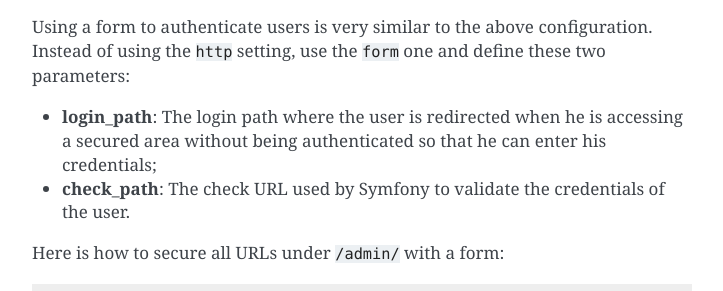
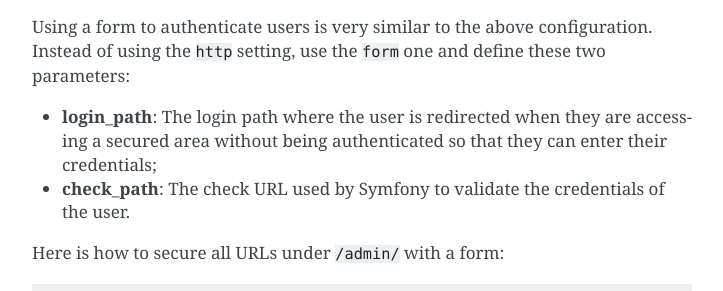
Before and after one commit to silexphp/Silex, a Sphinx documentation site: the page built from doc/providers/security.rst, in a window 1280 px wide and 900 px high, scrolled down 3248 px. Shown: the part 155-446 px from the top of the window, without its empty margins (388-1111 px from the left). Built offline with Sphinx 7.4.7, drawn with Linux system fonts in a browser that asks for light colours; some of the changed text lies outside the part shown.

Commit message:
Remove gendered pronouns
When referencing hypothetical users, it's more inclusive to use
gender-neutral prnouns. Instances of he/she/his/her/him have been
replaced with they/them/their and verb tenses changed to match.

```diff
--- a/doc/providers/security.rst
+++ b/doc/providers/security.rst
@@ -165,9 +165,9 @@ Using a form to authenticate users is very similar to the above configuration.
 Instead of using the ``http`` setting, use the ``form`` one and define these
 two parameters:
 
-* **login_path**: The login path where the user is redirected when he is
-  accessing a secured area without being authenticated so that he can enter
-  his credentials;
+* **login_path**: The login path where the user is redirected when they are
+  accessing a secured area without being authenticated so that they can enter
+  their credentials;
 
 * **check_path**: The check URL used by Symfony to validate the credentials of
   the user.
@@ -377,7 +377,7 @@ parameter to any URL when logged in as a user who has the
 
 You can check that you are impersonating a user by checking the special
 ``ROLE_PREVIOUS_ADMIN``. This is useful for instance to allow the user to
-switch back to his primary account:
+switch back to their primary account:
 
 .. code-block:: jinja
 
--- a/doc/providers/session.rst
+++ b/doc/providers/session.rst
@@ -60,7 +60,7 @@ Usage
 -----
 
 The Session provider provides a ``session`` service. Here is an example that
-authenticates a user and creates a session for him::
+authenticates a user and creates a session for them::
 
     use Symfony\Component\HttpFoundation\Response;
 
```
